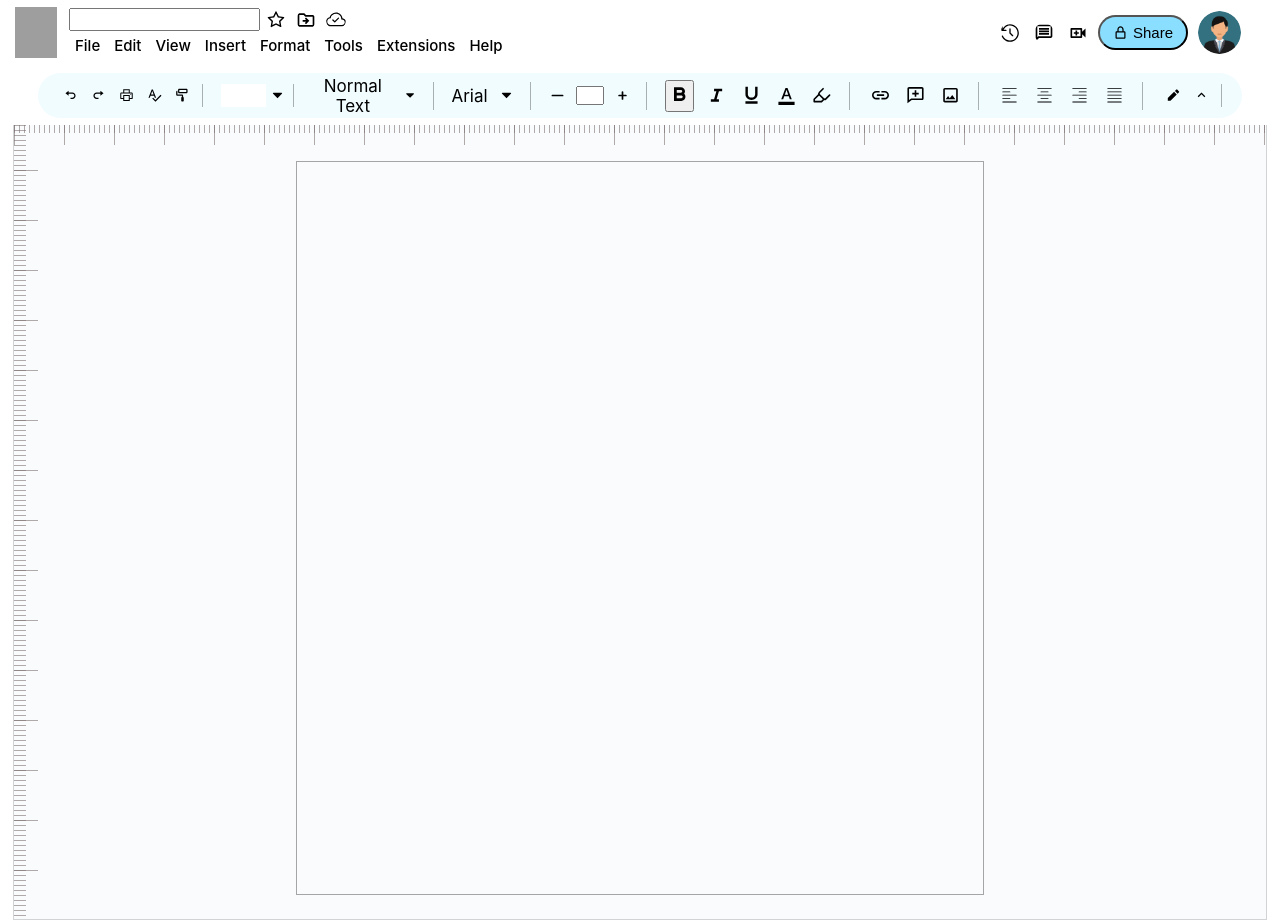
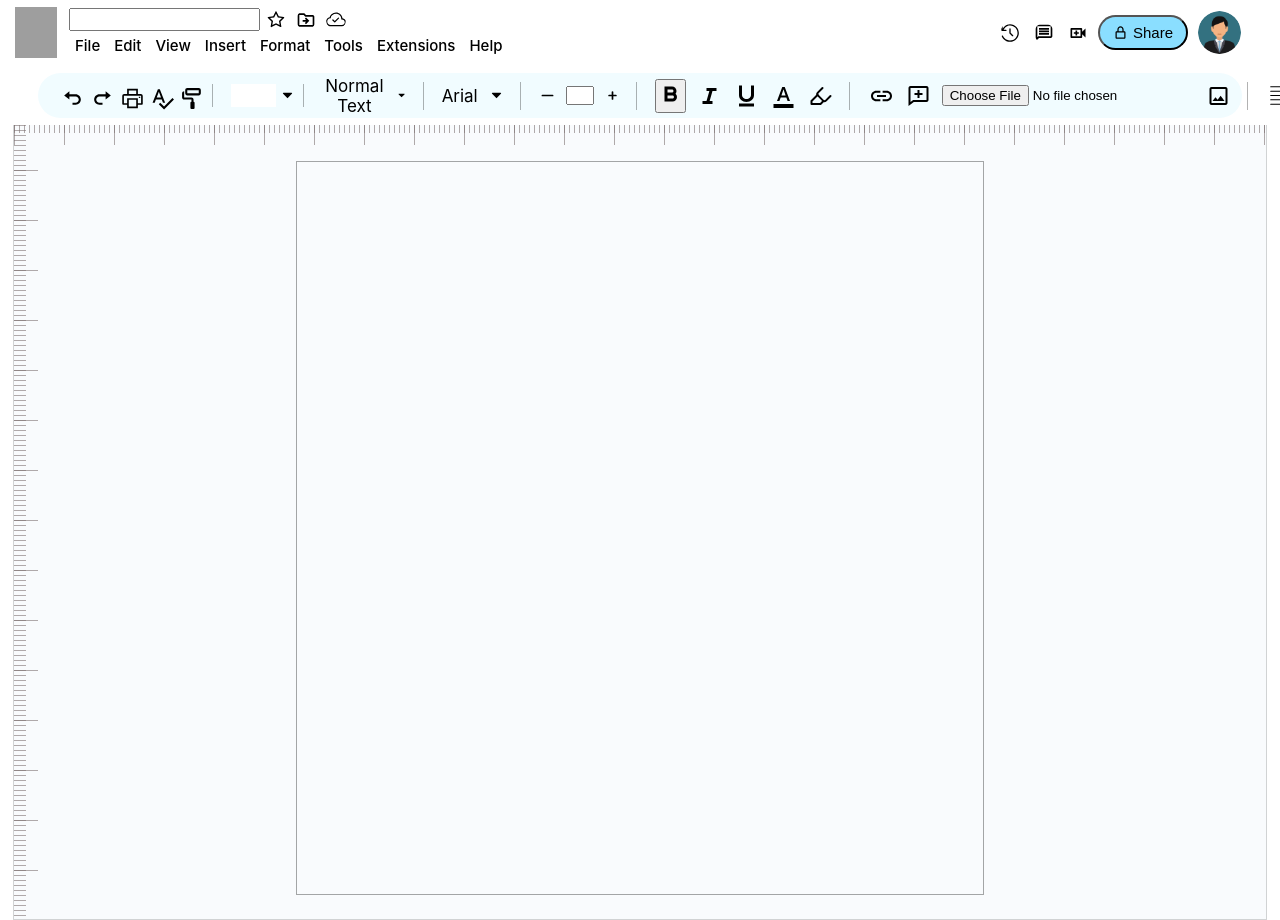
Before and after one commit to Sachin2903/Google_Docs_Clone, a React (Create React App) app: page / in a window 1280 px wide. Built offline with nearby package versions, Linux system fonts and the light colour scheme; grey boxes are pictures that could not be loaded.

Commit message:
added buttons

```diff
--- a/src/components/pages/textArea/textArea.js
+++ b/src/components/pages/textArea/textArea.js
@@ -1,23 +1,13 @@
-import { Fragment,useRef,useEffect } from "react";
+import { Fragment } from "react";
 import styles from "./textArea.module.css";
-import { useDispatch } from "react-redux";
-import {textAreaSliceRef} from "../../../slice/textAreaSlice"
 
 export function TextArea() {
-    const textRef=useRef("");
-    const dispatch=useDispatch();
-  useEffect(()=>{
-    dispatch(textAreaSliceRef.actions.addRef("asd"))
-  },[])
-
-
-
 
     return (
         <Fragment>
             <div className={styles.textAreaDiv}>
 
-                <div contentEditable={true} ref={textRef} className={styles.textArea}>
+                <div contentEditable={true} className={styles.textArea}>
 
                 </div>
 
--- a/src/components/pages/textArea/textArea.module.css
+++ b/src/components/pages/textArea/textArea.module.css
@@ -54,7 +54,7 @@
 
 .textArea {
 	border: 1px solid rgba(0, 0, 0, 0.345);
-	text-align: left;
+
 	width: 55%;
 	margin-top: 40px;
 	height: 92%;
--- a/src/components/templates/modifyIcons/modifyIcons.js
+++ b/src/components/templates/modifyIcons/modifyIcons.js
@@ -16,11 +16,31 @@ import { CiTextAlignLeft, CiTextAlignCenter, CiTextAlignRight, CiTextAlignJustif
 
 
 export function ModifyIcons() {
- function undofun(){
+    const handleImageUpload = (event) => {
+        const file = event.target.files[0];
+        const reader = new FileReader();
+
+        reader.onload = (event) => {
+            const imageSrc = event.target.result;
+            const imageElement = document.createElement('img');
+            imageElement.src = imageSrc;
+            imageElement.style.width = '150px'; // Set the desired width
+            imageElement.style.height = '200px'; // Maintain aspect ratio
+
+            const range = window.getSelection().getRangeAt(0);
+            range.insertNode(imageElement);
+        };
+
+        reader.readAsDataURL(file);
+    };
+
+
+
+    function undofun() {
         document.execCommand("undo");
 
     }
- function boldfun(){
+    function boldfun() {
         document.execCommand("bold")
         console.log("hasdxas");
     }
@@ -31,21 +51,33 @@ export function ModifyIcons() {
             <div className={styles.iconsDivmain}>
                 <div className={styles.iconsDiv}>
                     <div className={styles.percentDiv}>
-
-                    <BiUndo onClick={undofun} className={styles.editIcons} />
-                    <BiRedo onClick={()=> document.execCommand("redo")} className={styles.editIcons} />
-                    <AiOutlinePrinter className={styles.editIcons} />
-                    <MdOutlineSpellcheck className={styles.editIcons} />
-                    <BiPaintRoll className={styles.editIcons} />
+                        <button onClick={undofun} className={styles.editIcons} ><BiUndo /></button>
+                        <button className={styles.editIcons} onClick={() => document.execCommand("redo")}><BiRedo /></button>
+                        <button className={styles.editIcons} ><AiOutlinePrinter /></button>
+                        <button className={styles.editIcons}><MdOutlineSpellcheck /></button>
+                        <button className={styles.editIcons}><BiPaintRoll /></button>
                     </div>
 
-                <div className={styles.percentDiv}><input className={styles.percentDivInput}  /><TiArrowSortedDown /></div>
+                    <div className={styles.percentDiv}><input className={styles.percentDivInput} /><TiArrowSortedDown /></div>
                     <div className={styles.percentDivNormal}> Normal Text <TiArrowSortedDown /></div>
                     <div className={styles.percentDivNormal}> Arial <TiArrowSortedDown /></div>
                     <div className={styles.percentDivNormal}><HiMinus /><input className={styles.plusMinusInput} /> <HiPlusSm /></div>
-                <div className={styles.percentDivNormal4}><button onClick={boldfun}><BiBold  className={styles.editIcons} /></button><BiItalic onClick={()=>{document.execCommand("italic")}} className={styles.editIcons} /><ImUnderline className={styles.editIcons} /><MdOutlineFormatColorText className={styles.editIcons} /><LuHighlighter className={styles.editIcons} /></div>
-                <div className={styles.percentDivNormal5}><IoMdLink className={styles.editIcons} /><BiCommentAdd className={styles.editIcons} /><MdOutlineImage className={styles.editIcons} /></div>
-                <div className={styles.percentDivNormal6}><CiTextAlignLeft className={styles.editIcons} /><CiTextAlignCenter className={styles.editIcons} /><CiTextAlignRight className={styles.editIcons} /><CiTextAlignJustify className={styles.editIcons} /></div>
+                    <div className={styles.percentDivNormal4}><button onClick={boldfun}><BiBold className={styles.editIcons} /></button><BiItalic onClick={() => { document.execCommand("italic") }} className={styles.editIcons} /><ImUnderline className={styles.editIcons} /><MdOutlineFormatColorText className={styles.editIcons} /><LuHighlighter className={styles.editIcons} /></div>
+
+                    <div className={styles.percentDivNormal5}>
+                        <IoMdLink className={styles.editIcons} />
+                        <BiCommentAdd className={styles.editIcons} />
+                        <input type="file" onChange={handleImageUpload} />
+                        <MdOutlineImage className={styles.editIcons} />
+                    </div>
+
+                    <div className={styles.percentDivNormal6}>
+                        <button className={styles.editIcons} onClick={() => document.execCommand('justifyLeft', false, null)}><CiTextAlignLeft /></button>
+                        <button className={styles.editIcons} onClick={() => document.execCommand('justifyCenter', false, null)}><CiTextAlignCenter /></button>
+                        <button className={styles.editIcons} onClick={() => document.execCommand('justifyRight', false, null)}><CiTextAlignRight /></button>
+                        <button className={styles.editIcons} onClick={() => document.execCommand('justifyFull', false, null)}><CiTextAlignJustify /></button>
+                    </div>
+
                     <div className={styles.percentDiv}>
                         <RiPencilFill className={styles.editIcons} />
                         <MdOutlineKeyboardArrowUp className={styles.editIcons} />
--- a/src/components/templates/modifyIcons/modifyicons.module.css
+++ b/src/components/templates/modifyIcons/modifyicons.module.css
@@ -56,10 +56,13 @@
     width: 28px;
 }
 .editIcons{
+   background-color: transparent;
+   font-size: 25px;
+   border: none;
+    padding:1.5px;
+    height: 100%;
+    width: 27px;
 
-    padding:1.5px;
-    height: 80%;
-    width: 25px;
 }
 .editIcons:hover{
     box-shadow: 0px 2px 1px grey;
--- a/src/slice/textAreaSlice.js
+++ /dev/null
@@ -1,18 +0,0 @@
-import { createSlice } from "@reduxjs/toolkit";
-
-export const textAreaSliceRef=createSlice({
-    initialState:{
-     textAreaValue:""
-    },
-    name:"textAreaRef",
-    reducers:{
-        "addRef":((state,action)=>{
-            return action.payload;
-        }),
-        setTextAreaValue:((state,action)=>{
-
-
-
-        })
-    }
-})
--- a/src/store/textAreaStore.js
+++ /dev/null
@@ -1,8 +0,0 @@
-import { configureStore } from "@reduxjs/toolkit";
-import { textAreaSliceRef } from "../slice/textAreaSlice";
-export const store=configureStore({
-    reducer:{
-        "textAreaRef":textAreaSliceRef.reducer
-
-    }
-})
```
Also changed, not shown: src/index.js (+3 -4 lines). Lines whose indentation alone changed are shown as unchanged.
